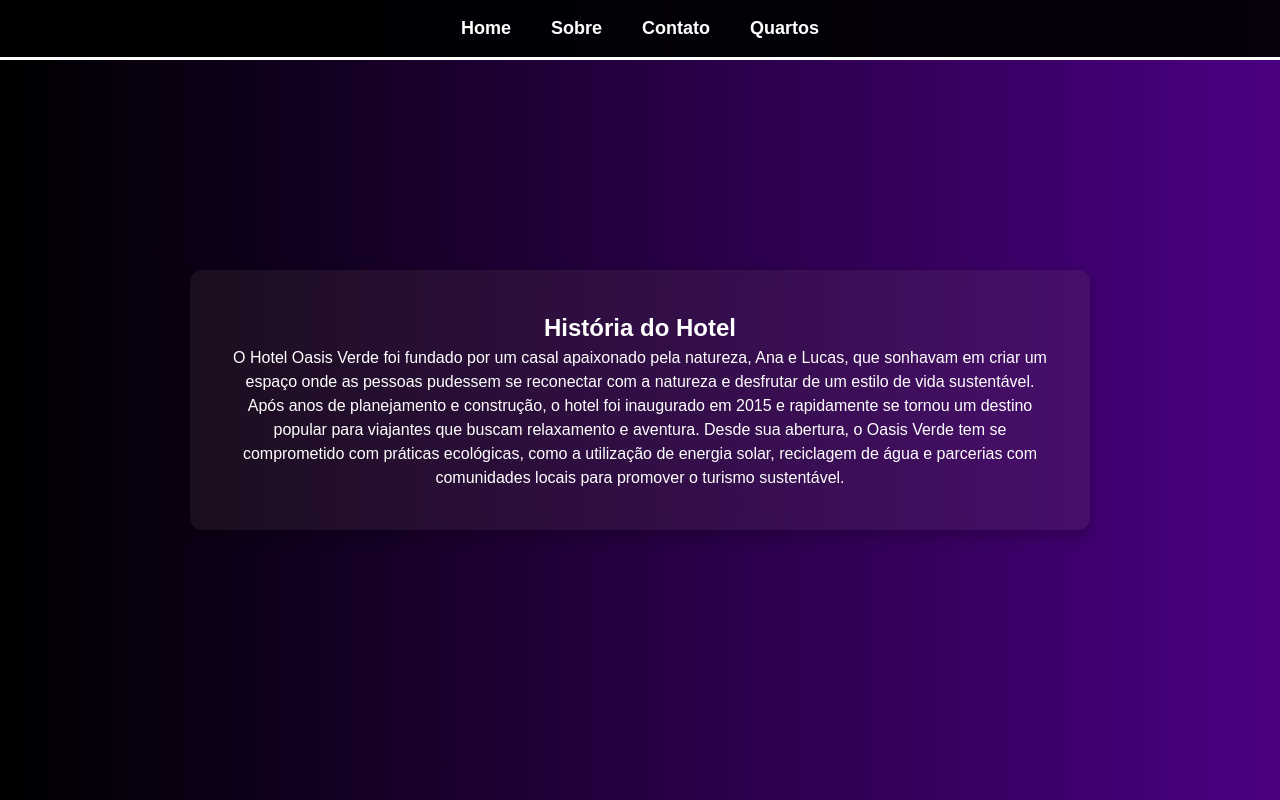
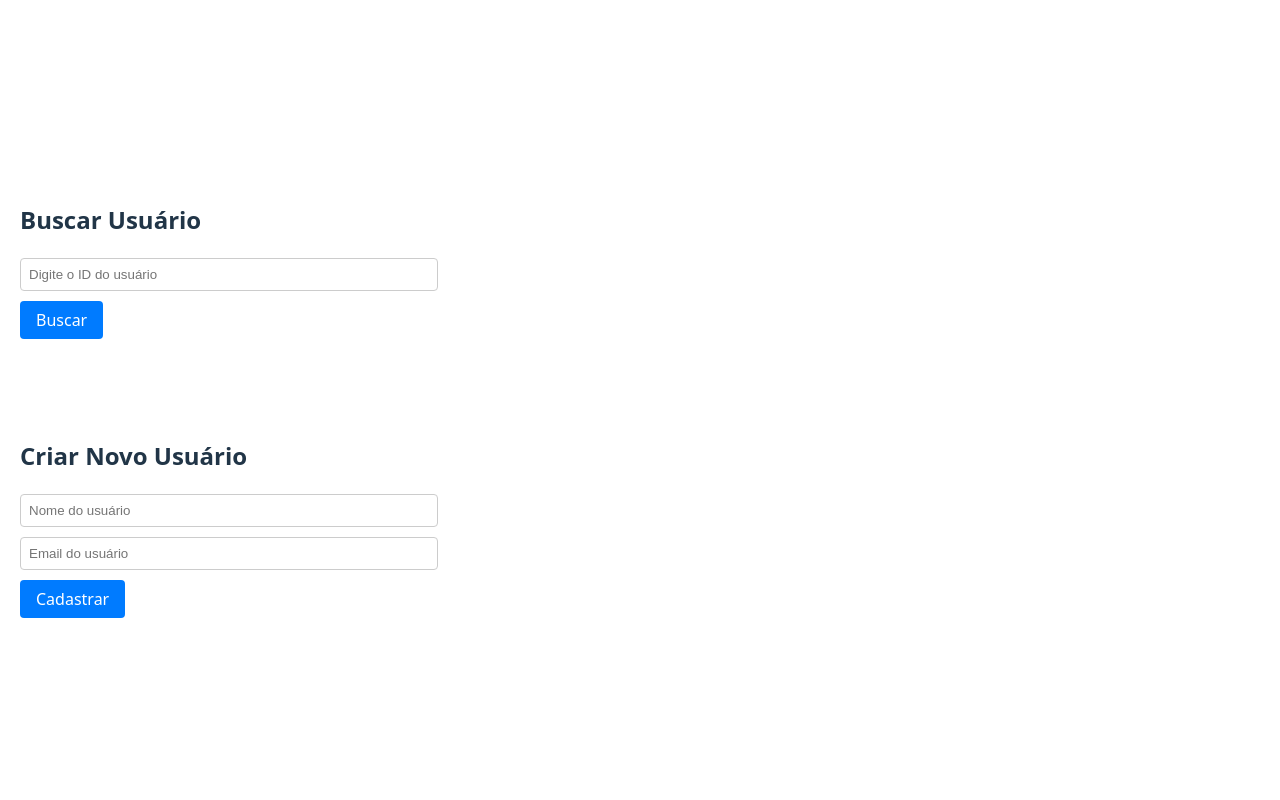
Before and after one commit to emillyCrisallys/Trilhas_Front_End, a React (Vite) app in the folder Trilhas_Front/: page /about in a window 1280 px wide. Built offline with nearby package versions, Linux system fonts and the light colour scheme.

Commit message:
Trilha 4

```diff
--- a/Trilhas_Front/package.json
+++ b/Trilhas_Front/package.json
@@ -7,7 +7,8 @@
     "dev": "vite",
     "build": "tsc -b && vite build",
     "lint": "eslint .",
-    "preview": "vite preview"
+    "preview": "vite preview",
+    "type": "module"
   },
   "dependencies": {
     "react": "^19.0.0",
--- a/Trilhas_Front/src/App.css
+++ b/Trilhas_Front/src/App.css
@@ -132,7 +132,7 @@ h1 {
 */
 
 /*TRILHA - 3*/
-
+/*
 body {
   justify-content: center;
   font-family: Arial, sans-serif;
@@ -292,3 +292,4 @@ ul li a:hover {
 .navbar a:hover {
   color: #ffcc00;
 }
+*/
--- a/Trilhas_Front/src/App.tsx
+++ b/Trilhas_Front/src/App.tsx
@@ -81,7 +81,7 @@ export default App;
 
 //Exer -1,3 e 4 (Professora, usei o exercício 4 prara aplicar os demais)*/
 
-
+/*
 import { BrowserRouter as Router, Routes, Route } from "react-router-dom";
 import Navbar from "./components/Navbar_3";
 import Home from "./pages/Home";
@@ -109,6 +109,7 @@ export default function App() {
     </Router>
   );
 }
+*/
 
 //Exer - 2 - Lista de Animais
 
@@ -136,3 +137,17 @@ export default function App() {
   );
 }
 */
+
+
+//TRILHA -4
+import BuscarUsuario from './pages/BuscarUsuario';
+import CriarUsuario from "./pages/CriarUsuario";
+
+const App = () => (
+  <div>
+    <BuscarUsuario />
+    <CriarUsuario />
+  </div>
+);
+
+export default App;
--- /dev/null
+++ b/Trilhas_Front/src/pages/BuscarUsuario.css
@@ -0,0 +1,37 @@
+.container {
+    padding: 20px;
+    max-width: 400px;
+    margin: 0 auto;
+    font-family: Arial, sans-serif;
+    text-align: center;
+    background-color: #f9f9f9;
+    border-radius: 10px;
+    box-shadow: 0 0 10px rgba(0, 0, 0, 0.1);
+  }
+
+  input {
+    padding: 8px;
+    margin-right: 10px;
+    width: 60%;
+    border-radius: 4px;
+    border: 1px solid #ccc;
+  }
+
+  button {
+    padding: 8px 16px;
+    background-color: #007bff;
+    color: #fff;
+    border: none;
+    border-radius: 4px;
+    cursor: pointer;
+  }
+
+  .erro {
+    color: red;
+    margin-top: 10px;
+  }
+
+  .usuario {
+    margin-top: 20px;
+    text-align: left;
+  }
--- /dev/null
+++ b/Trilhas_Front/src/pages/BuscarUsuario.tsx
@@ -0,0 +1,69 @@
+import axios from "axios";
+import "./BuscarUsuario.css";
+import React, { useState } from "react";
+
+const BuscarUsuario: React.FC = () => {
+  const [userId, setUserId] = useState<string>("");
+  const [user, setUser] = useState<{ name: string; email: string } | null>(
+    null
+  );
+  const [error, setError] = useState<string>("");
+
+  const buscarUsuario = async () => {
+    setError("");
+    setUser(null);
+
+    if (!userId.trim()) {
+      setError("Insira um ID ae");
+      return;
+    }
+
+    try {
+      const response = await axios.get(
+        `https://jsonplaceholder.typicode.com/users/${userId}`
+      );
+      setUser({
+        name: response.data.name,
+        email: response.data.email,
+      });
+    } catch {
+      setError("Foi encontrado não pÔ");
+    }
+  };
+
+  return (
+    <div style={{ padding: "20px", maxWidth: "400px" }}>
+      <h2>Buscar Usuário</h2>
+      <input
+        type="text"
+        value={userId}
+        onChange={(e) => setUserId(e.target.value)}
+        placeholder="Digite o ID do usuário"
+        style={{ padding: "8px", width: "100%", marginBottom: "10px" }}
+      />
+      <button onClick={buscarUsuario} style={{ padding: "8px 16px" }}>
+        Buscar
+      </button>
+
+      {user && (
+        <div style={{ marginTop: "20px" }}>
+          <h3>Dados do Usuário:</h3>
+          <p>
+            <strong>Nome:</strong> {user.name}
+          </p>
+          <p>
+            <strong>Email:</strong> {user.email}
+          </p>
+        </div>
+      )}
+
+      {error && (
+        <div style={{ marginTop: "20px", color: "red" }}>
+          <p>{error}</p>
+        </div>
+      )}
+    </div>
+  );
+};
+
+export default BuscarUsuario;
--- /dev/null
+++ b/Trilhas_Front/src/pages/CriarUsuario.tsx
@@ -0,0 +1,65 @@
+import React, { useState } from "react";
+import axios from "axios";
+
+const CriarUsuario: React.FC = () => {
+  const [nome, setNome] = useState("");
+  const [email, setEmail] = useState("");
+  const [mensagem, setMensagem] = useState("");
+
+  const cadastrarUsuario = async () => {
+    setMensagem("");
+
+    if (!nome.trim() || !email.trim()) {
+      setMensagem("Preencha todos os campos!");
+      return;
+    }
+
+    try {
+      const response = await axios.post("https://jsonplaceholder.typicode.com/users", {
+        name: nome,
+        email: email,
+      });
+
+      if (response.status === 201) {
+        setMensagem("Usuário cadastrado com sucesso!");
+        setNome("");
+        setEmail("");
+      } else {
+        setMensagem("Erro ao cadastrar o usuário.");
+      }
+    } catch {
+      setMensagem("Erro ao conectar com o servidor.");
+    }
+  };
+
+  return (
+    <div style={{ padding: "20px", maxWidth: "400px", marginTop: "40px" }}>
+      <h2>Criar Novo Usuário</h2>
+      <input
+        type="text"
+        value={nome}
+        onChange={(e) => setNome(e.target.value)}
+        placeholder="Nome do usuário"
+        style={{ padding: "8px", width: "100%", marginBottom: "10px" }}
+      />
+      <input
+        type="email"
+        value={email}
+        onChange={(e) => setEmail(e.target.value)}
+        placeholder="Email do usuário"
+        style={{ padding: "8px", width: "100%", marginBottom: "10px" }}
+      />
+      <button onClick={cadastrarUsuario} style={{ padding: "8px 16px" }}>
+        Cadastrar
+      </button>
+
+      {mensagem && (
+        <p style={{ marginTop: "20px", color: mensagem.includes("sucesso") ? "green" : "red" }}>
+          {mensagem}
+        </p>
+      )}
+    </div>
+  );
+};
+
+export default CriarUsuario;
```
